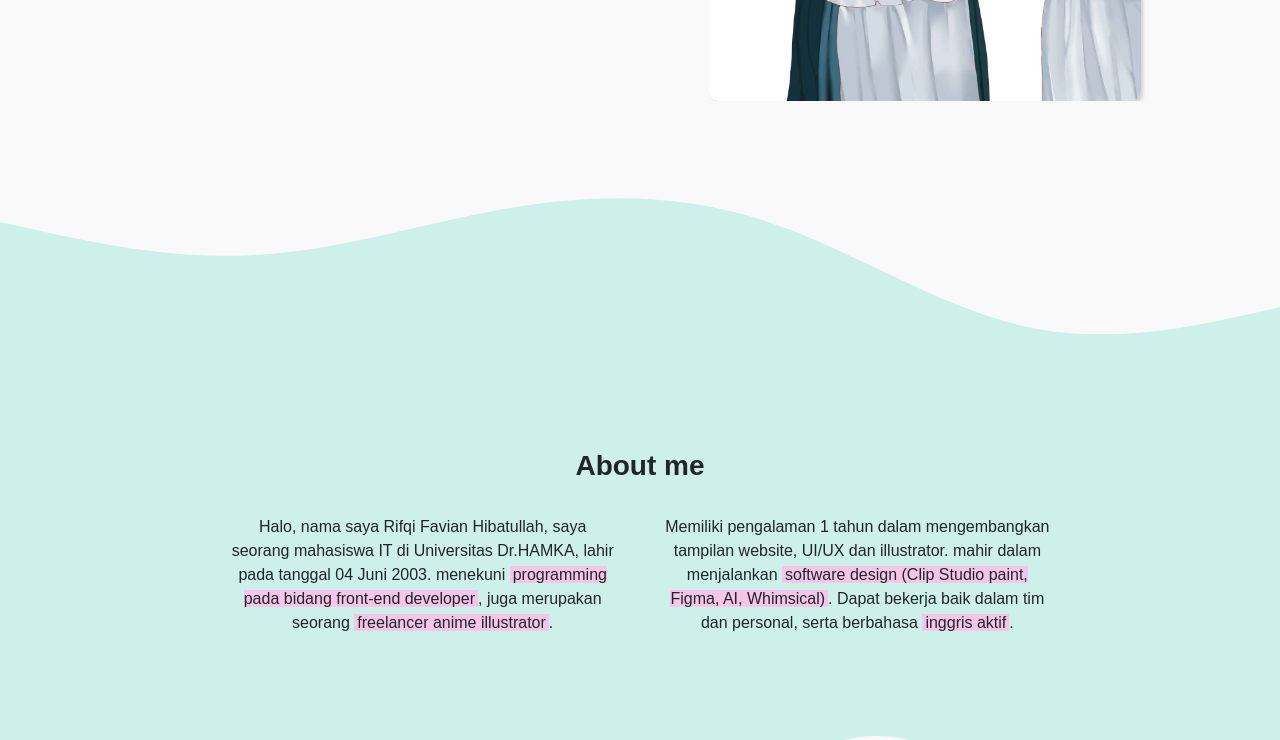
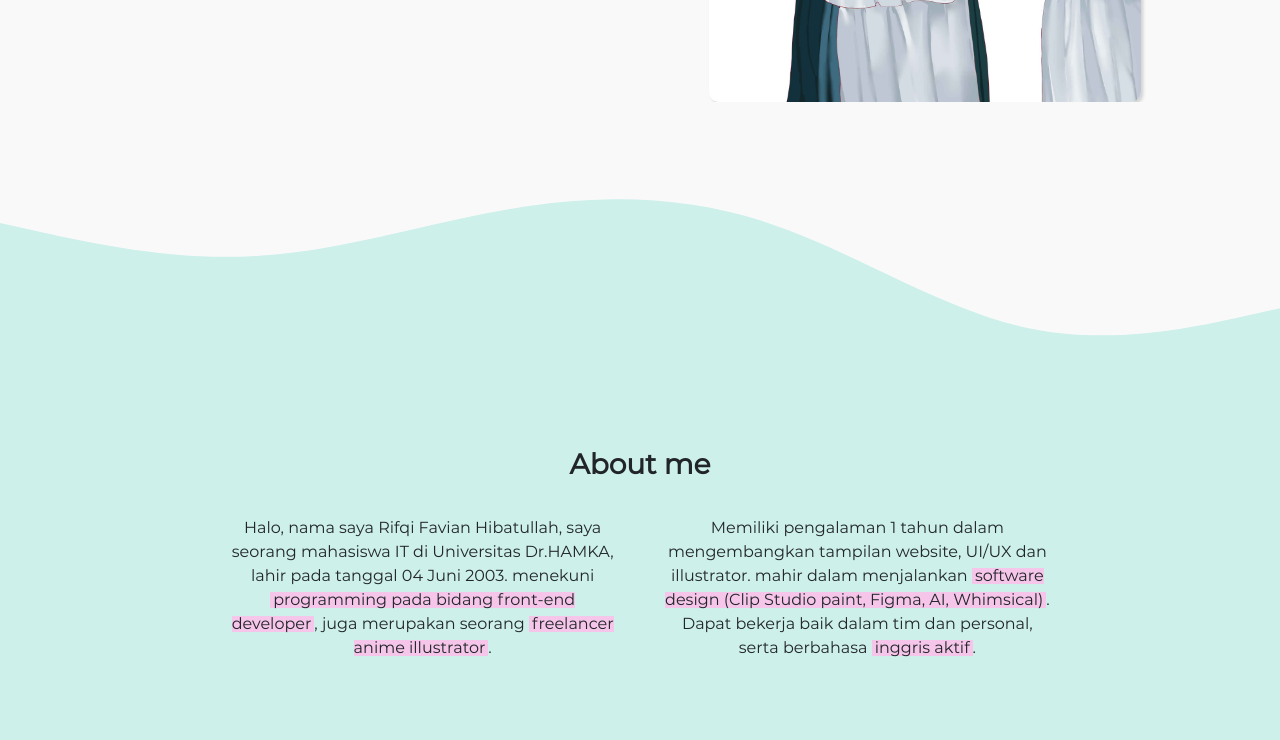
Before and after one commit to rifqiFavian463/Bootstrap-5.2-Portofolio, a plain HTML site: page index.html in a window 1280 px wide. Shown: the part 533-1273 px from the top of the page. Drawn offline with nearby package versions, Linux system fonts and the light colour scheme.

Commit message:
update commit v8

```diff
--- a/style.css
+++ b/style.css
@@ -1,8 +1,14 @@
+@font-face {
+  font-family: "montserratregular";
+  src: url("montserrat-regular-webfont.woff2") format("woff2"), url("montserrat-regular-webfont.woff") format("woff");
+  font-weight: normal;
+  font-style: normal;
+}
 *,
 html,
 body {
   overflow-x: hidden;
-  font-family: sans-serif;
+  font-family: "montserratregular", sans-serif;
 }
 .project1 {
   width: 450px;
```
Also changed, not shown: Montserrat-Regular.otf (deleted), montserrat-regular-webfont.woff (added), montserrat-regular-webfont.woff2 (added).
